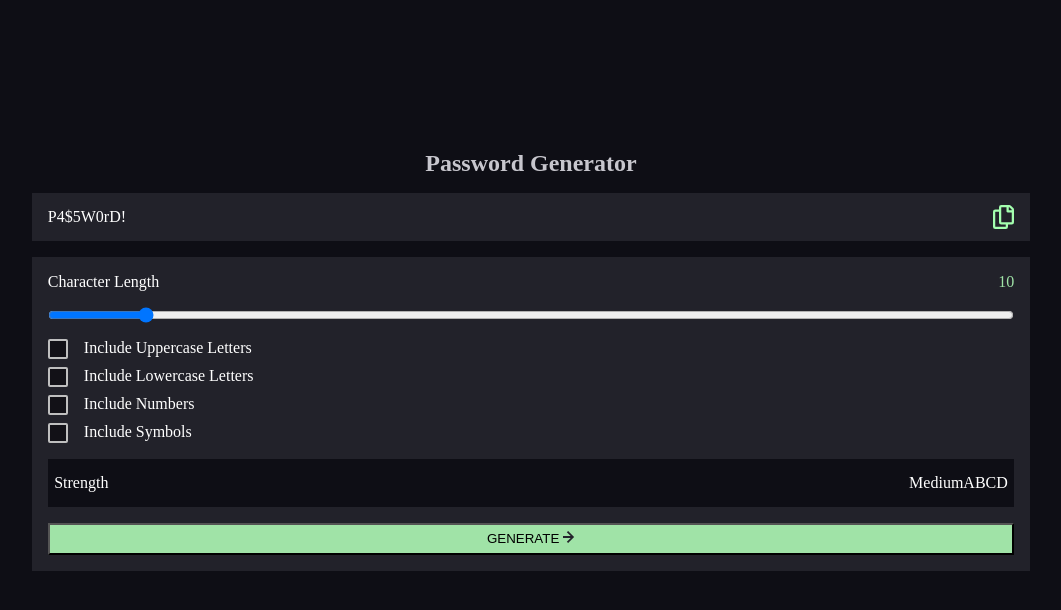
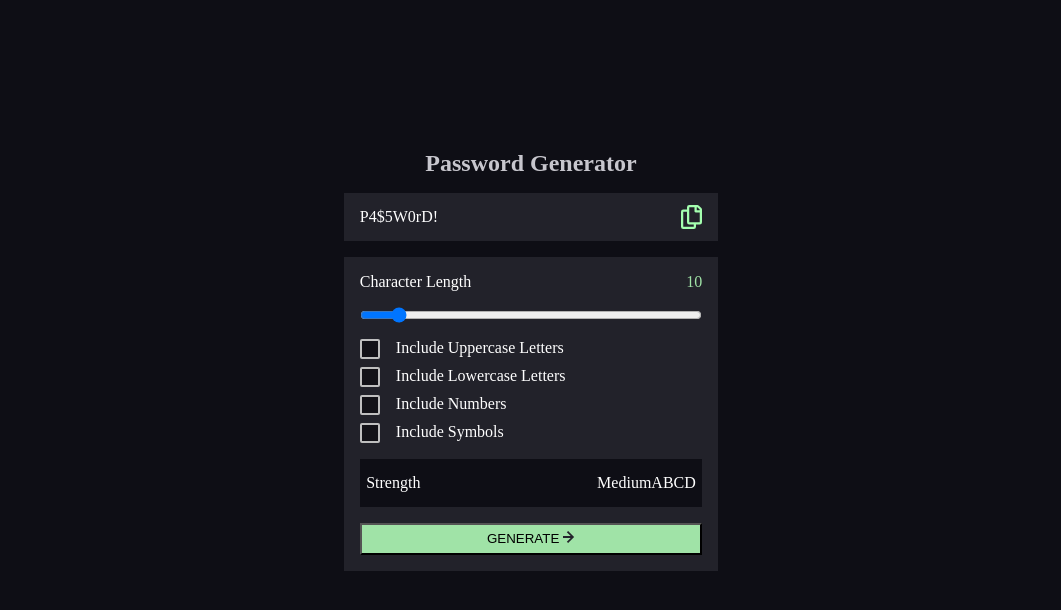
Before and after one commit to abdiabduljebar16-ship-it/password-generator-app, a plain HTML site: page starter-code/index.html in a window 1280 px wide. Shown: the whole page, without its empty margins (109-1170 px from the left). Drawn offline with Linux system fonts and the light colour scheme.

Commit message:
Enhance responsive design for password container and card layout in CSS

```diff
--- a/starter-code/style.css
+++ b/starter-code/style.css
@@ -100,3 +100,11 @@ h2 {
     gap: 1rem;
     margin: 0.5rem 0;
 }
+@media(min-width: 1024px){
+    .passwordContainer  {
+        width: 30%;
+    }
+    .card {
+        width: 30%;
+    }
+}
```
